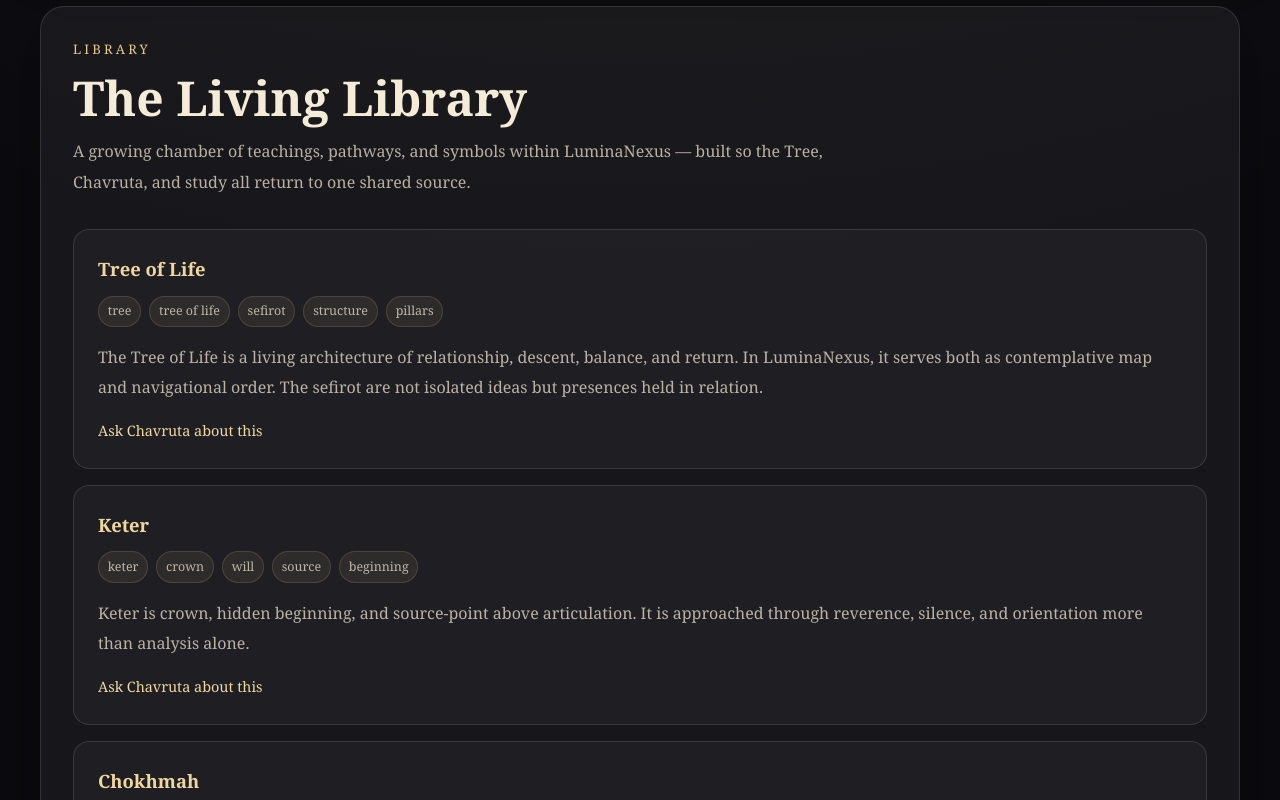
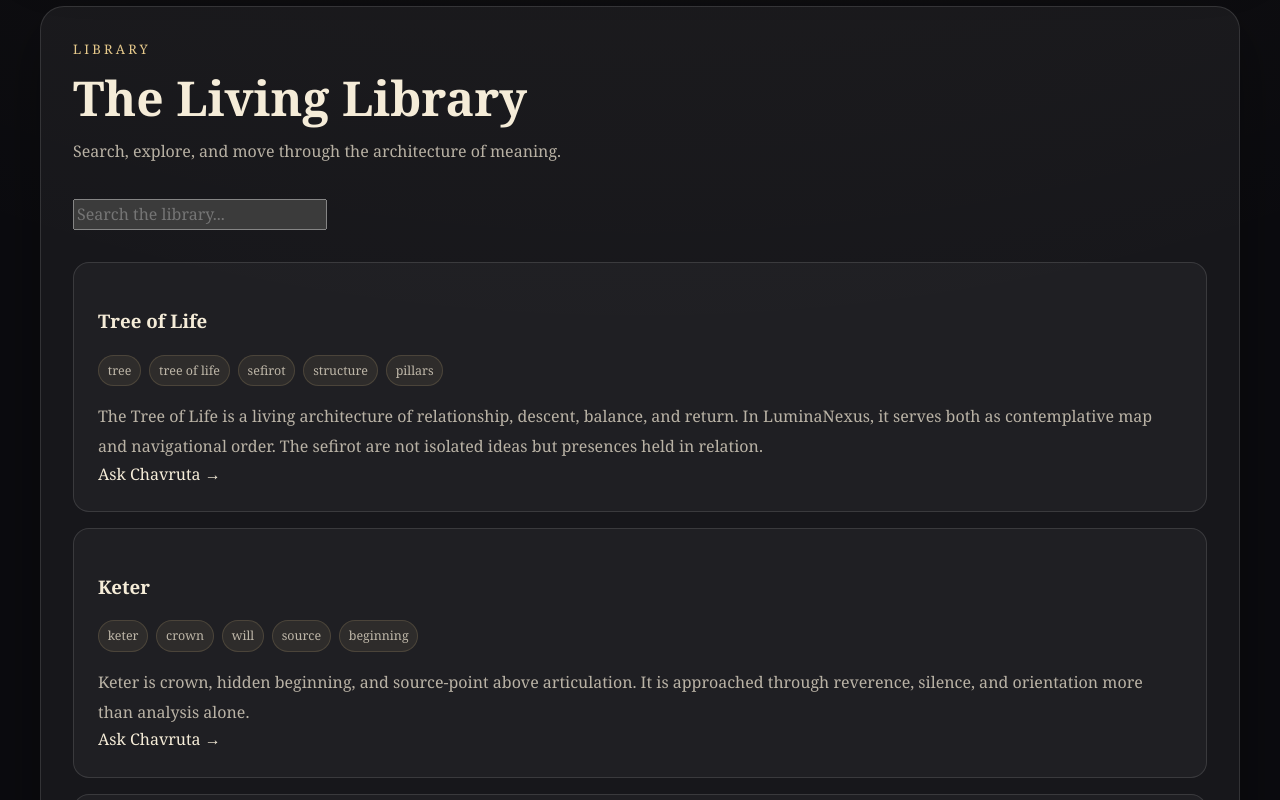
Before and after one commit to richardatf-oss/luminanexus-site, a React (Vite) app: page / in a window 1280 px wide. Shown: the part 1700-2500 px from the top of the page. Built offline with nearby package versions, Linux system fonts and the light colour scheme.

Commit message:
Update Library.jsx

```diff
--- a/src/components/Library.jsx
+++ b/src/components/Library.jsx
@@ -1,51 +1,66 @@
+import { useState } from 'react'
 import { libraryEntries } from '../data/libraryEntries'
 
 export default function Library() {
+  const [query, setQuery] = useState('')
+
+  const filtered = libraryEntries.filter((entry) => {
+    const q = query.toLowerCase()
+
+    return (
+      entry.title.toLowerCase().includes(q) ||
+      entry.tags.join(' ').toLowerCase().includes(q) ||
+      entry.content.toLowerCase().includes(q)
+    )
+  })
+
   return (
     <section id="library" className="section-shell">
       <div className="section-card library">
+
         <div className="library__intro">
           <p className="library__eyebrow">Library</p>
           <h2 className="library__title">The Living Library</h2>
           <p className="library__text">
-            A growing chamber of teachings, pathways, and symbols within
-            LuminaNexus — built so the Tree, Chavruta, and study all return to
-            one shared source.
+            Search, explore, and move through the architecture of meaning.
           </p>
         </div>
 
+        {/* 🔍 SEARCH */}
+        <div className="library__search">
+          <input
+            type="text"
+            placeholder="Search the library..."
+            value={query}
+            onChange={(e) => setQuery(e.target.value)}
+            className="library__search-input"
+          />
+        </div>
+
         <div className="library__grid">
-          {libraryEntries.map(function (entry) {
-            return (
+          {filtered.map((entry) => (
             <article
               key={entry.id}
-                id={'library-' + entry.id}
+              id={`library-${entry.id}`}
               className="library-card"
             >
-                <div className="library-card__top">
-                  <p className="library-card__eyebrow">{entry.title}</p>
-                </div>
+              <h3 className="library-card__title">{entry.title}</h3>
 
               <div className="library-card__tags">
-                  {entry.tags.map(function (tag) {
-                    return (
+                {entry.tags.map((tag) => (
                   <span key={tag} className="library-card__tag">
                     {tag}
                   </span>
-                    )
-                  })}
+                ))}
               </div>
 
               <p className="library-card__content">{entry.content}</p>
 
-                <div className="library-card__footer">
-                  <a className="library-card__jump" href="#chavruta">
-                    Ask Chavruta about this
+              <a href="#chavruta" className="library-card__ask">
+                Ask Chavruta →
               </a>
-                </div>
             </article>
-            )
-          })}
+          ))}
         </div>
       </div>
     </section>
```
Lines whose indentation alone changed are shown as unchanged.
